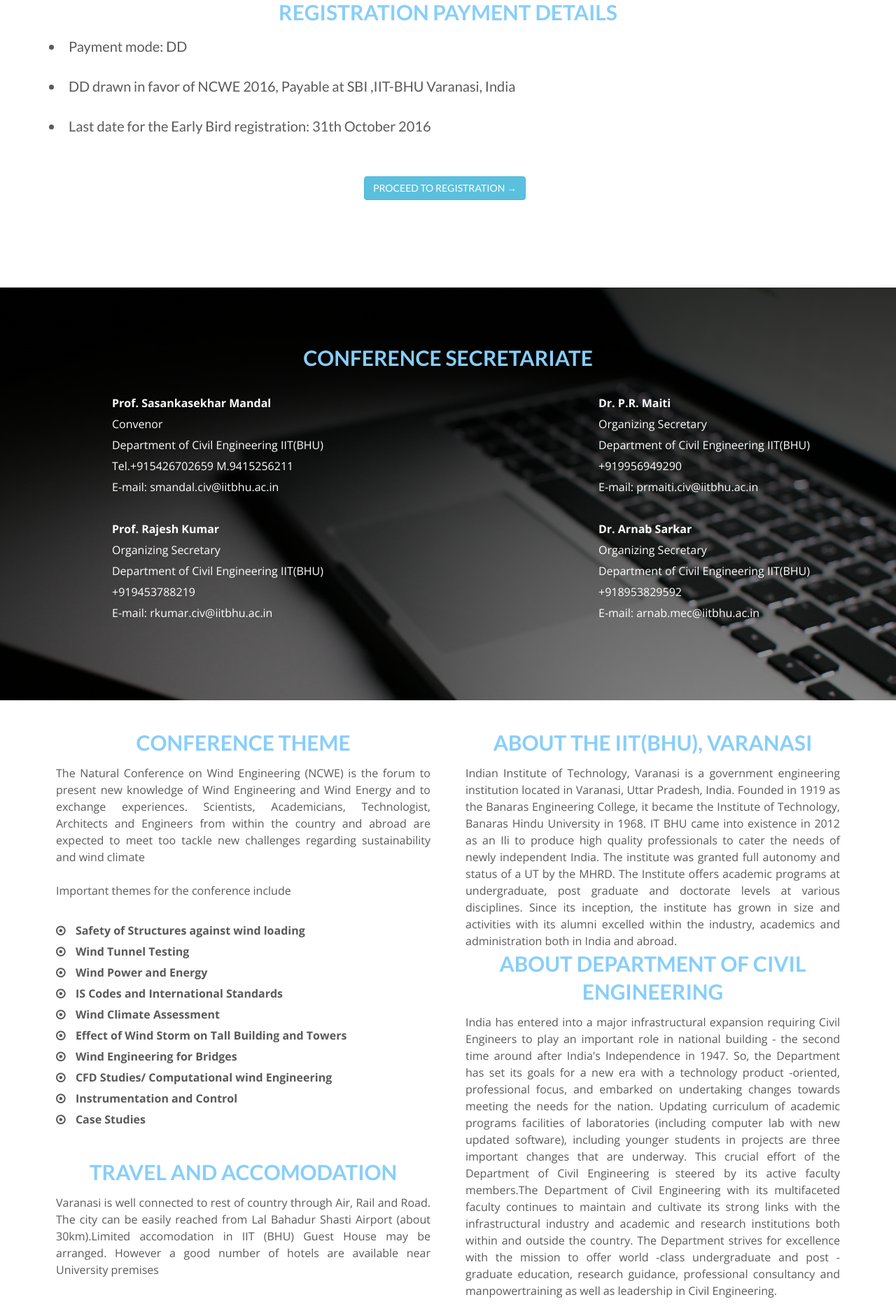
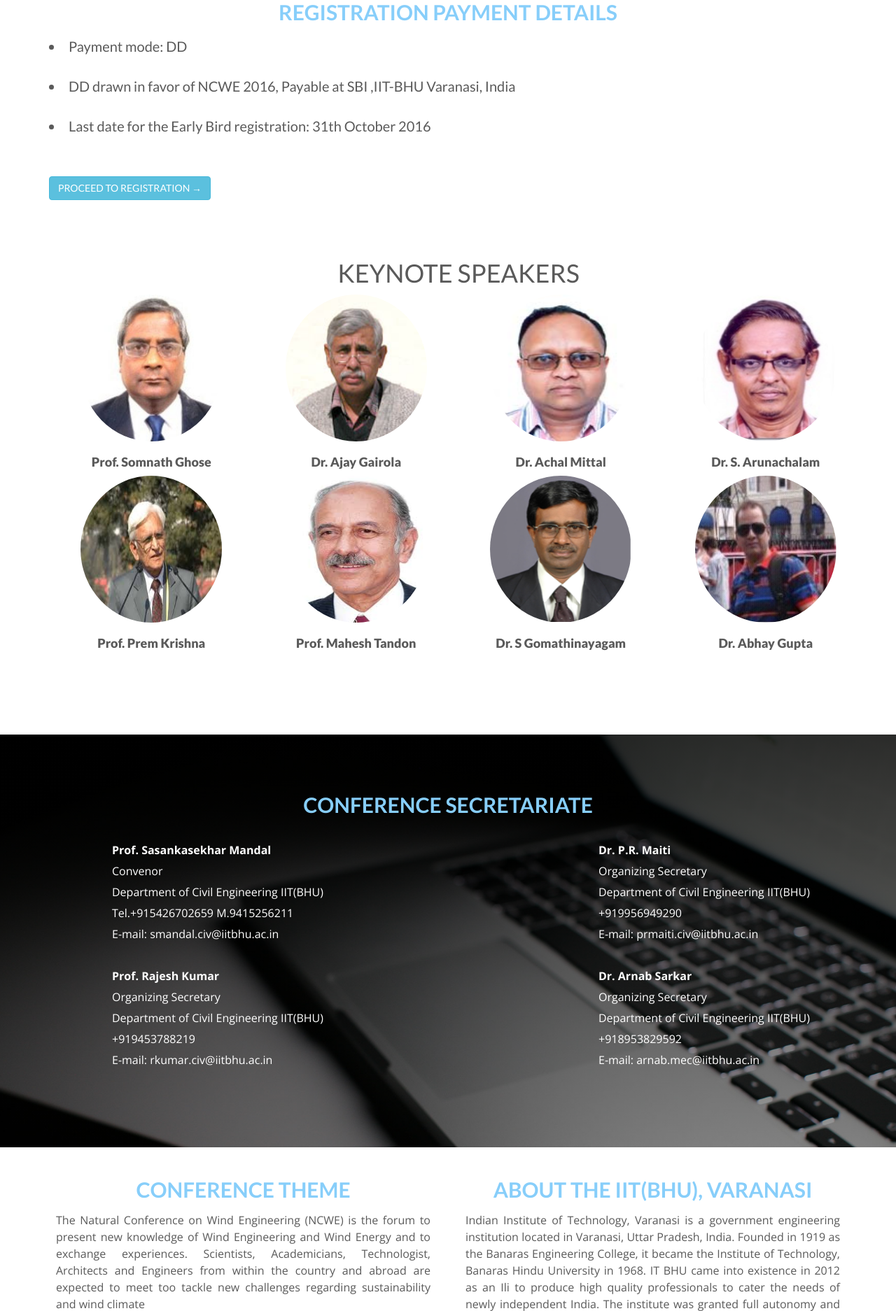
Before and after one commit to mayurdhurpate/8ncwe, a Django app: template templates/index.html in a window 1280 px wide. Shown: the part 3923-5797 px from the top of the page at 70% size. Run offline with Django 3.2, Linux system fonts and the light colour scheme; the template is opened without the code that fills it, so the values that code supplies are empty; some libraries are stand-ins or nearby versions.

Commit message:
keynote speaker addeed

```diff
--- a/templates/index.html
+++ b/templates/index.html
@@ -400,10 +400,84 @@
 
                 <li> Last date for the Early Bird registration: 31th October 2016</li> <BR><br>
 
-                <a href="register" style="padding-left:450px;"><button type="button" class="btn btn-info">PROCEED TO REGISTRATION &#8594;</button>
+                <a href="register"><button type="button" class="btn btn-info">PROCEED TO REGISTRATION &#8594;</button>
                 </a>
 
                 </div>
+
+
+
+                <section class="team text-center section-padding" id="team" >
+											<div class="container">
+												<div class="row">
+
+													<div class="col-md-12"  style="padding-top:50px;" >
+
+													<h1 style="font-family:Lato, Calibri, Arial, sans-serif;">KEYNOTE SPEAKERS</h1></
+
+
+												</div>
+
+
+
+												<div class="row">
+													<div class="team-wrapper">
+														<div id="teamSlider">
+															<ul class="slides">
+																<li>
+
+
+																	<div class="col-md-3 wp5 delay-05s">
+																		<img src="/static/img/Somnath.jpg" alt="image with circle shape" class="img-circle"  width="202px" height="210px" >
+																		<h3>Prof. Somnath Ghose</h3>
+
+
+																	</div>
+																	<div class="col-md-3 wp5 delay-1s">
+																		<img src="/static/img/Ajay.jpg"  width="202px" height="210px"  class="img-circle">
+																	<h3>Dr. Ajay Gairola</h3>
+
+																	</div>
+                                  <div class="col-md-3 wp5 delay-1.5s">
+                                    <img src="/static/img/AKMittal.jpg"  width="202px" height="210px"  class="img-circle">
+                                    <h3>Dr. Achal Mittal</h3>
+
+                                  </div>
+                                  <div class="col-md-3 wp5 delay-2s">
+                                    <img src="/static/img/Arun.jpg"  width="202px" height="210px"  class="img-circle">
+                                    <h3>Dr. S. Arunachalam</h3>
+
+                                  </div>
+                                  <div class="col-md-3 wp5 delay-2.5s">
+                                    <img src="/static/img/prem.jpg"  width="202px" height="210px"  class="img-circle">
+                                    <h3>Prof. Prem Krishna</h3>
+
+                                  </div>
+                                  <div class="col-md-3 wp5 delay-3s">
+                                    <img src="/static/img/mahesh.jpg"  width="202px" height="210px"  class="img-circle">
+                                    <h3>Prof. Mahesh Tandon</h3>
+
+                                  </div>
+                                   <div class="col-md-3 wp5 delay-3s">
+                                    <img src="/static/img/Gomathi.png"  width="202px" height="210px"  class="img-circle">
+                                    <h3>Dr. S Gomathinayagam</h3>
+
+                                  </div>
+                                   <div class="col-md-3 wp5 delay-3s">
+                                    <img src="/static/img/Abhay.jpg"  width="202px" height="210px"  class="img-circle">
+                                    <h3>Dr. Abhay Gupta</h3>
+
+                                  </div>
+																</li>
+
+															</ul>
+														</div>
+													</div>
+												</div>
+											</div>
+										</section>
+
+
 
 
 
```
Also changed, not shown: templates/registration.html (+5 -5 lines), website/static/img/Abhay.JPG (added), website/static/img/Ajay.jpg (added), website/static/img/Akmittal.jpg (added), website/static/img/Arun.jpg (added), website/static/img/Gomathi.png (added), website/static/img/Somnath.JPG (added), website/static/img/mahesh.jpg (added), website/static/img/prem.jpg (added).
